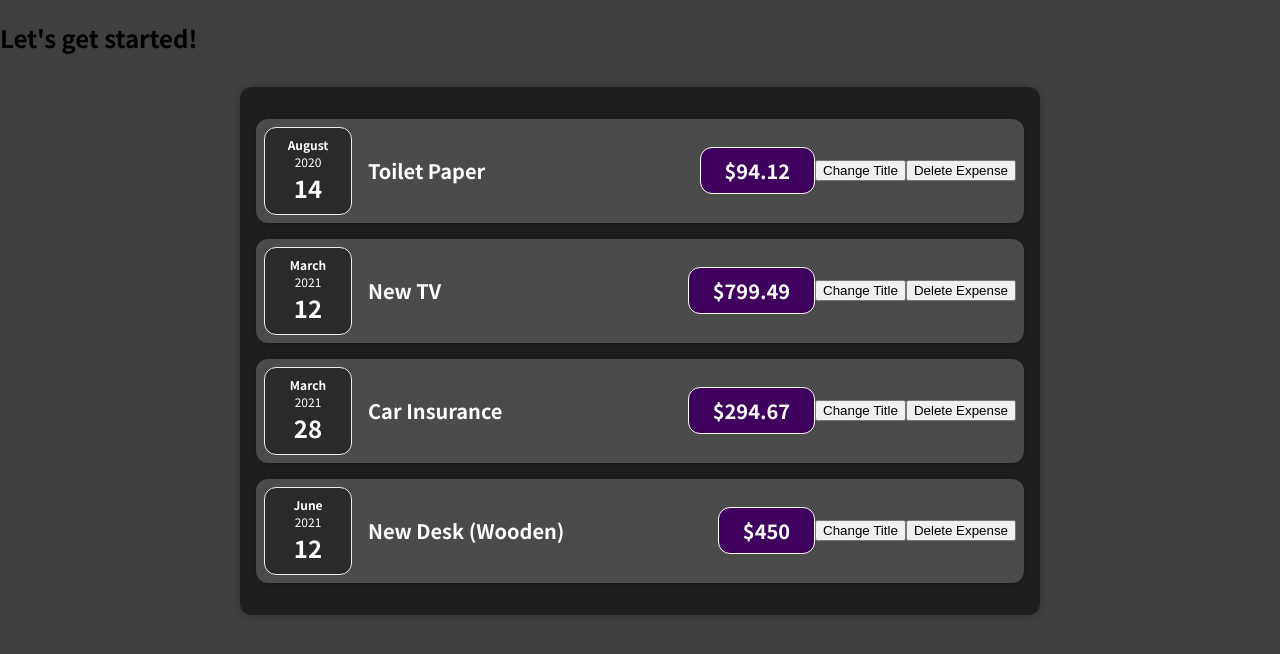
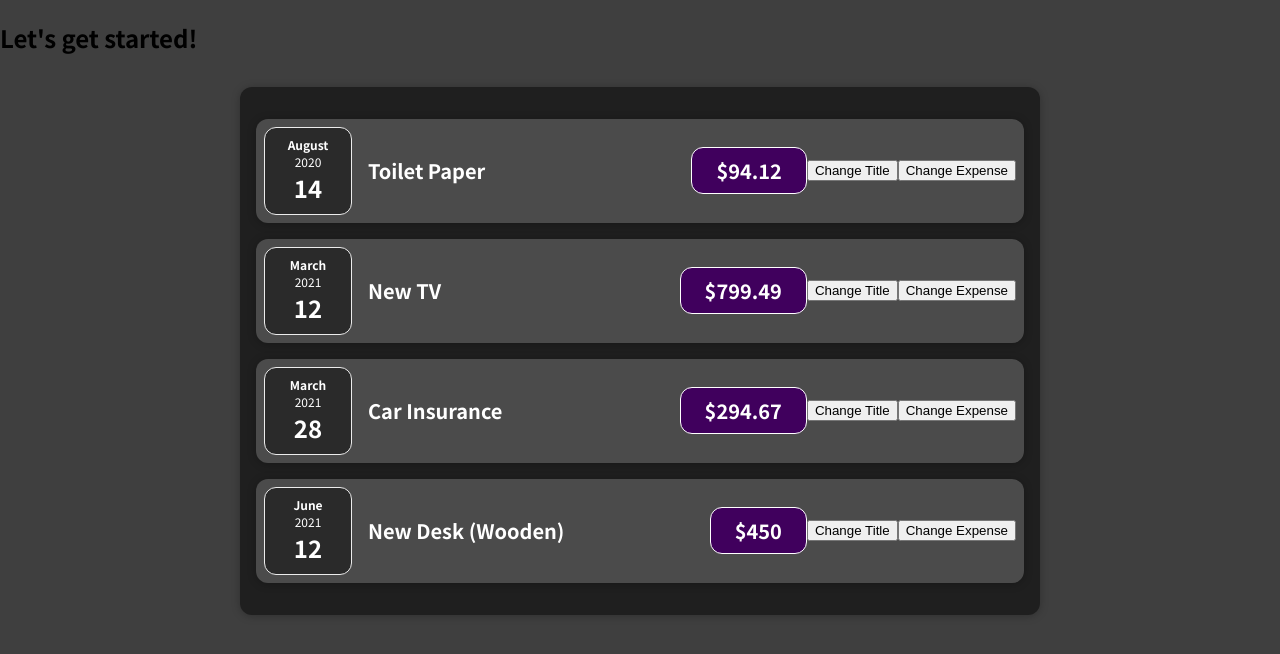
Before and after one commit to Vinay-M-01/React-Pracice-Project, a React (Create React App) app: page / in a window 1280 px wide. Shown: the top 654 px of the page. Built offline with nearby package versions, Linux system fonts and the light colour scheme.

Commit message:
Updating title and expense using useState hook

```diff
--- a/src/Components/Expenses/ExpenseItem.js
+++ b/src/Components/Expenses/ExpenseItem.js
@@ -23,30 +23,35 @@
 //   export default ExpenseItem;
 
 
-  import React from 'react';
+import React, {useState} from 'react';
 
 import ExpenseDate from './ExpenseDate';
 import Card from '../UI/Card';
 import './ExpenseItem.css';
 
 const ExpenseItem = (props) => {
+  const [title, setTitle] = useState(props.title)
+
   const clickHandler = () => {
+    setTitle('Updated the value');
     console.log('Clicked!!');
   }
+  const [amount, setTitle1] = useState(props.amount)
 
-  const deleteHandler = () => {
-    console.log('Element Delted!!');
+  const changeHandler = () => {
+    setTitle1('100')
+    console.log('Expense Changed!!');
   }
 
   return (
     <Card className='expense-item'>
       <ExpenseDate date={props.date} />
       <div className='expense-item__description'>
-        <h2>{props.title}</h2>
-        <div className='expense-item__price'>${props.amount}</div>
+        <h2>{title}</h2>
+        <div className='expense-item__price'>${amount}</div>
       </div>
       <button onClick={clickHandler}>Change Title</button>
-      <button onClick={deleteHandler}>Delete Expense</button>
+      <button onClick={changeHandler}>Change Expense</button>
 
     </Card>
   );
```
